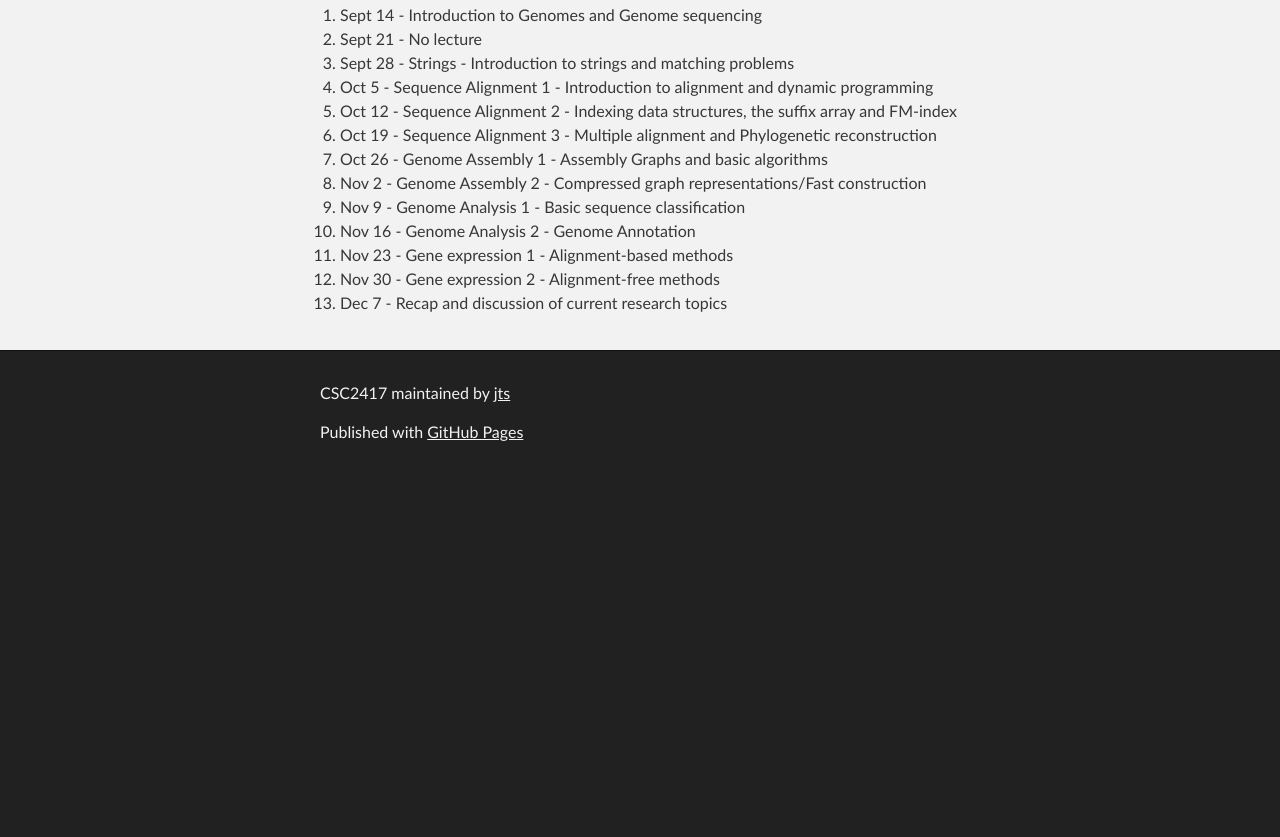
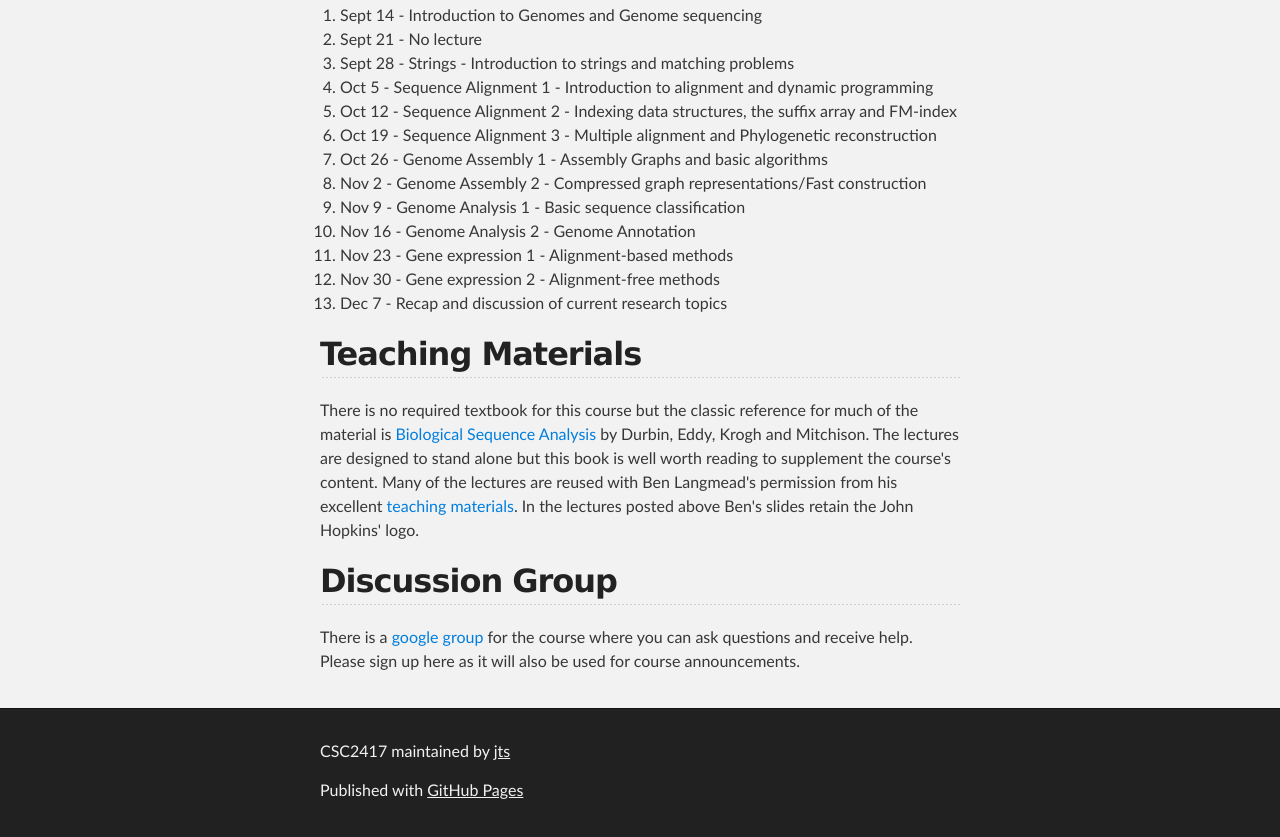
Before and after one commit to jts/csc2417, a plain HTML site: page index.html in a window 1280 px wide. Shown: the part 602-1439 px from the top of the page. Before the commit the page ends 1081 px from the top, so only its background shows below. Drawn offline with Linux system fonts and the light colour scheme.

Commit message:
add materials and discussion section

```diff
--- a/index.html
+++ b/index.html
@@ -28,7 +28,7 @@
     <div id="main_content_wrap" class="outer">
       <section id="main_content" class="inner">
         <h3>
-<a id="csc2417---algorithms--genome-analysis" class="anchor" href="#csc2417---algorithms--genome-analysis" aria-hidden="true"><span aria-hidden="true" class="octicon octicon-link"></span></a>Course Description</h3>
+            <a id="csc2417---algorithms--genome-analysis" class="anchor" href="#csc2417---algorithms--genome-analysis" aria-hidden="true"><span aria-hidden="true" class="octicon octicon-link"></span></a>Course Description</h3>
 
 <p>In this course we will explore the computational problems that have emerged from genome sequencing. The topics will include the string algorithms used for the classic sequence alignment and genome assembly problems, algorithms for comparing genomes, sequence classification using probabilistic models and algorithms for analysing gene expression data. Throughout the course a special emphasis will be made on efficient algorithms designed to meet the challenges of rapidly growing data sets in the current era of high-throughput genome sequencing. The course is intended for Computer Science graduate students, and all of the required biology will be explained in the class. Students in biological and related sciences with a strong computational background are encouraged to participate.</p>
 
@@ -50,6 +50,25 @@
 <li>Nov 30 - Gene expression 2 - Alignment-free methods</li>
 <li>Dec 7 - Recap and discussion of current research topics</li>
 </ol>
+
+<h2>
+<a id="materials" class="anchor" href="#materials" aria-hidden="true"><span aria-hidden="true" class="octicon octicon-link"></span></a>Teaching Materials
+</h2>
+
+<p>
+There is no required textbook for this course but the classic reference for much of the material is <a href=http://www.cambridge.org/ca/academic/subjects/life-sciences/genomics-bioinformatics-and-systems-biology/biological-sequence-analysis-probabilistic-models-proteins-and-nucleic-acids>Biological Sequence Analysis</a> by Durbin, Eddy, Krogh and Mitchison. The lectures are designed to stand alone but this book is well worth reading to supplement the course's content.
+
+Many of the lectures are reused with Ben Langmead's permission from his excellent <a href=http://www.langmead-lab.org/teaching-materials/>teaching materials</a>. In the lectures posted above Ben's slides retain the John Hopkins' logo.
+</p>
+
+<h2>
+<a id="discussion group" class="anchor" href="#discussion" aria-hidden="true"><span aria-hidden="true" class="octicon octicon-link"></span></a>Discussion Group
+</h2>
+
+<p>
+There is a <a href=https://groups.google.com/forum/#!forum/csc2417-2016>google group</a> for the course where you can ask questions and receive help. Please sign up here as it will also be used for course announcements.
+</p>
+
       </section>
     </div>
 
```
